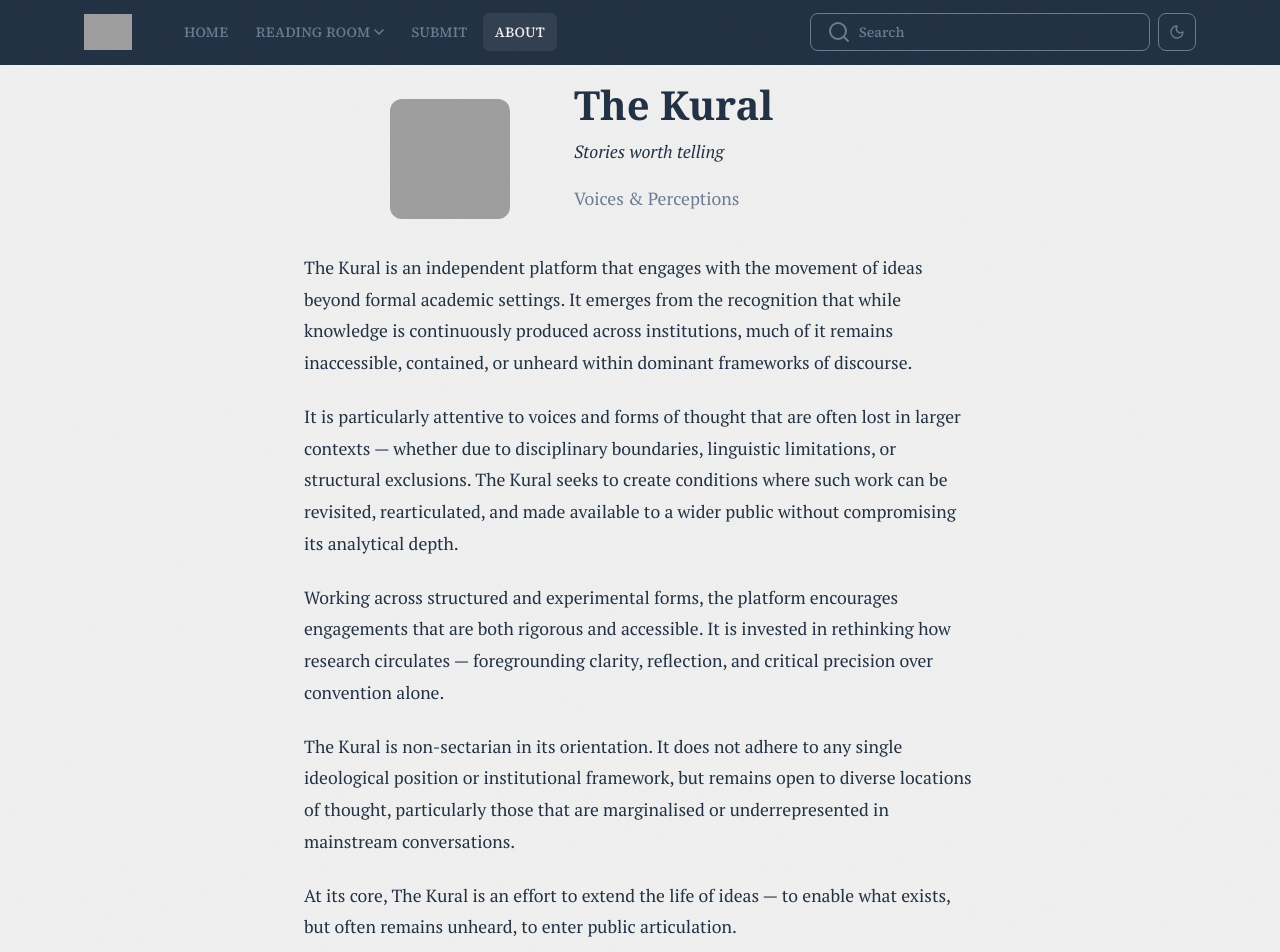
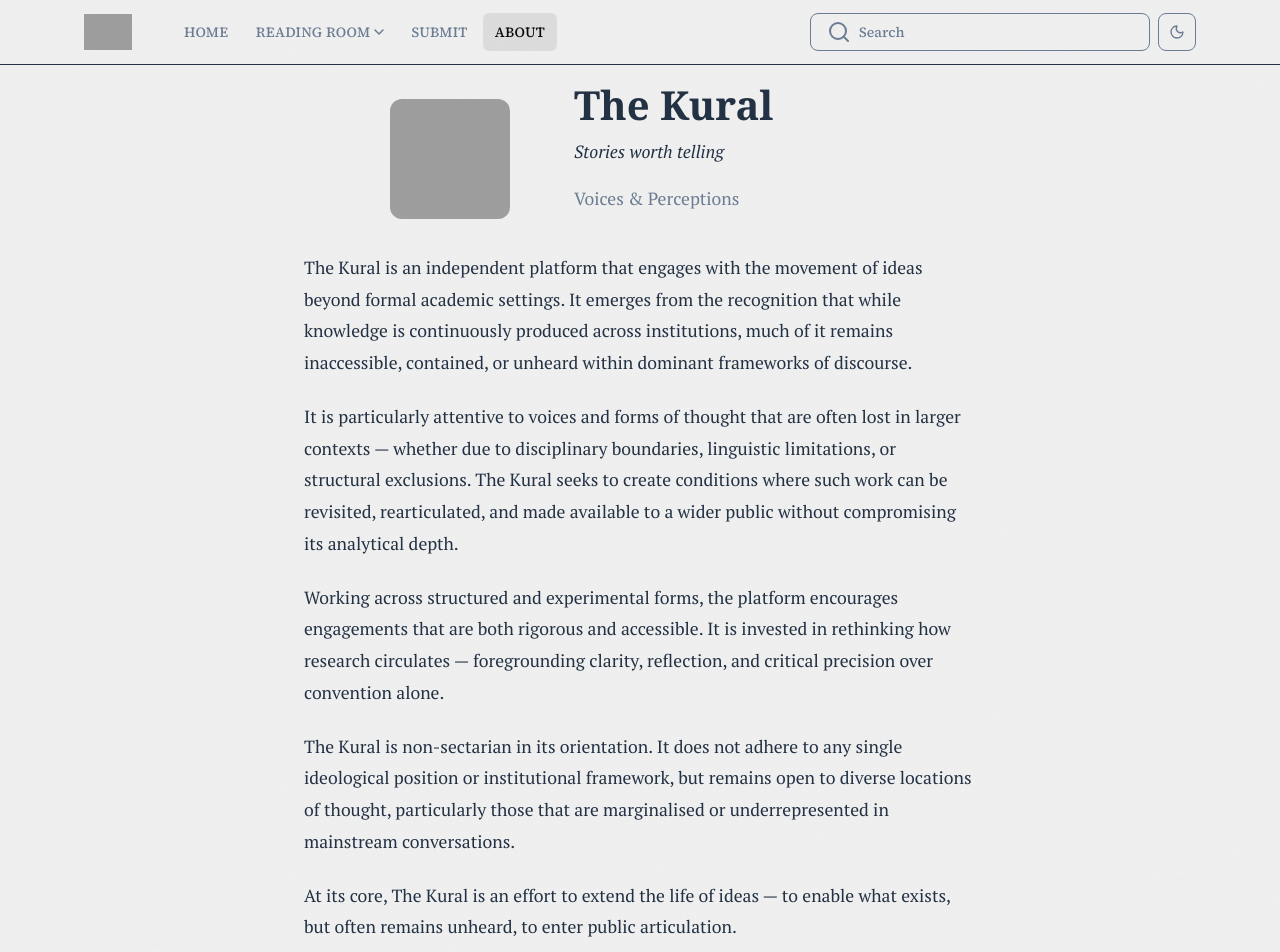
Before and after one commit to someoneonearthwholovestg/the_kural, a Jekyll site: the page built from src/about/index.html, in a window 1280 px wide and 1400 px high. Shown: the top 952 px of the window. Built offline with Jekyll 4.4.1, drawn with Linux system fonts in a browser that asks for light colours; some web fonts are replaced; grey boxes are pictures that could not be loaded.

Commit message:
Update _config.yml

```diff
--- a/_config.yml
+++ b/_config.yml
@@ -46,13 +46,13 @@
 # header_border_*    – bottom border of the sticky bar
 header_colors:
   light:
-    bg:     "#223143"   # nav bar background
-    text:   "#efefef"   # logo + nav text
+    bg:     "#efefef"   # nav bar background
+    text:   "#0A0A0A"   # logo + nav text
     muted:  "#6b7c93"   # secondary nav items
     # border: "#dde3eb"   # bottom border line
   dark:
-    bg:     "rgba(17,29,43,0.92)"
-    text:   "#e8eef4"
+    bg:     "#0A0A0A"
+    text:   "#efefef"
     muted:  "#8fa5bc"
     # border: "#2d4159"
 
@@ -85,7 +85,7 @@
     text_muted: "#6b7c93"
     # border:     "#dde3eb"
   dark:
-    bg:         "#111d2b"
+    bg:         "0A0A0A"
     surface:    "#1a2b3d"
     text:       "#e8eef4"
     text_muted: "#8fa5bc"
```
